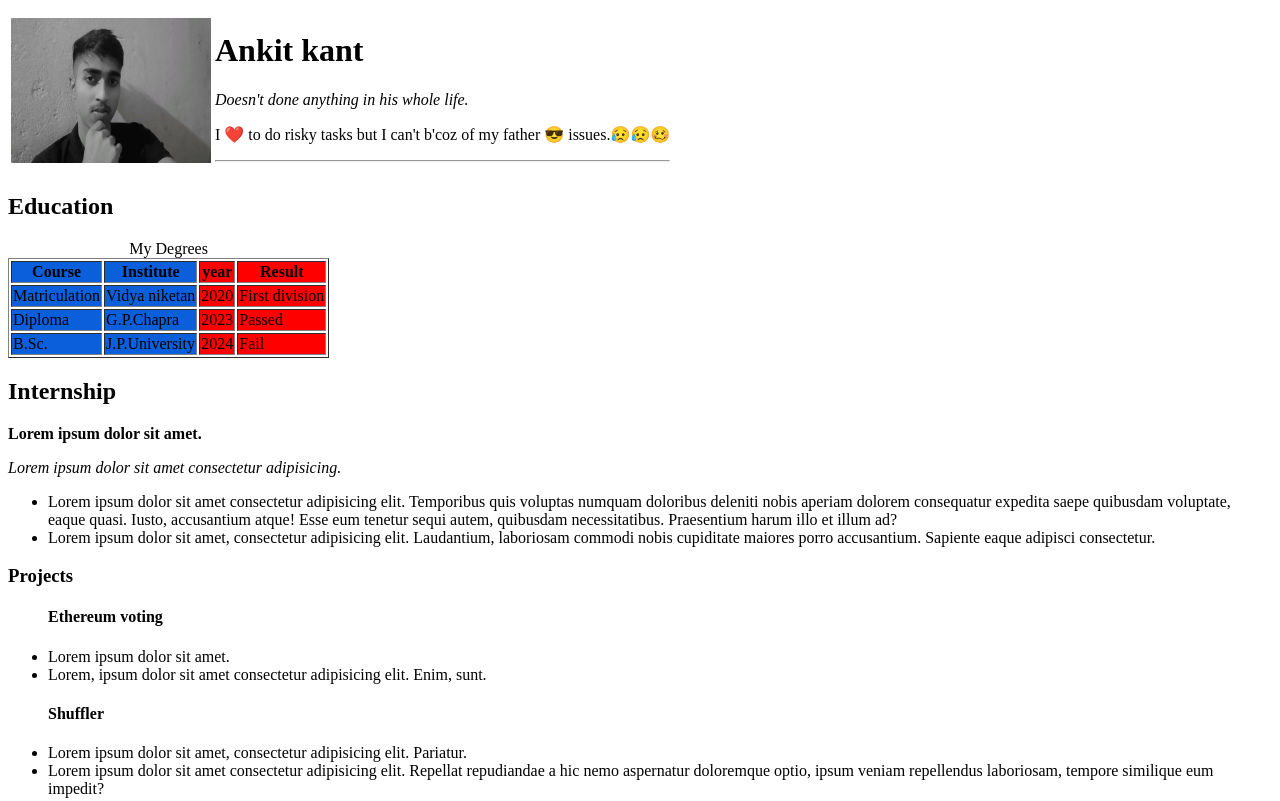
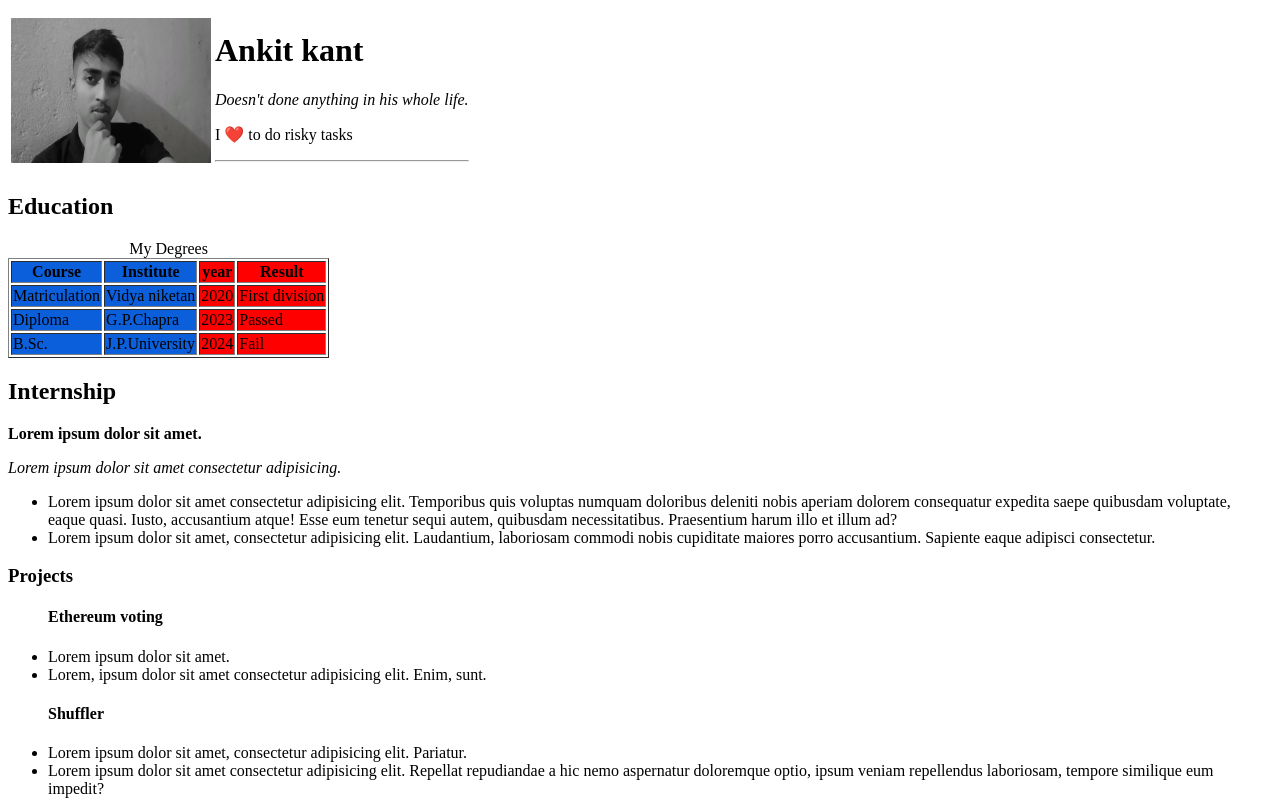
Before and after one commit to ankxt01/resume, a plain HTML site: page index.html in a window 1280 px wide. Shown: the top 801 px of the page. Drawn offline with Linux system fonts and the light colour scheme.

Commit message:
Update index.html

```diff
--- a/index.html
+++ b/index.html
@@ -16,7 +16,7 @@
                 <td>
                     <h1>Ankit kant</h1>
                     <p><i>Doesn't done anything in his whole life.</i></p>
-                    <p>I ❤️ to do risky tasks but I can't b'coz of my father 😎 issues.😥😥🥴</p>
+                    <p>I ❤️ to do risky tasks</p>
                     <hr>
                 </td>
             </tr>
```
